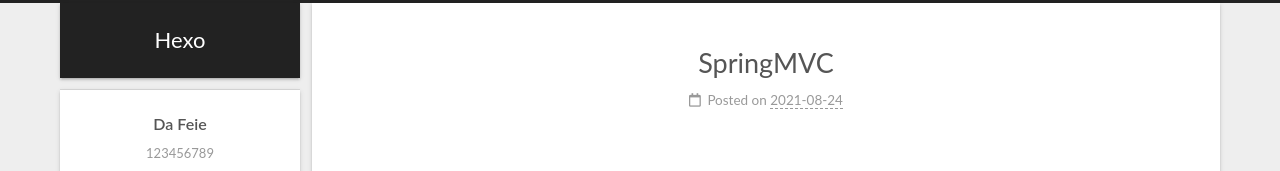
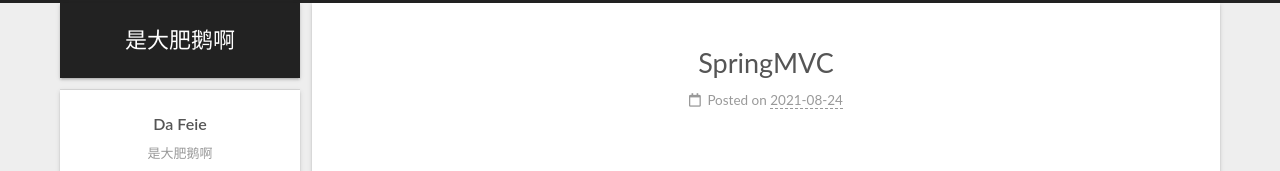
Before and after one commit to 1559629619/1559629619.github.io, a plain HTML site: page index.html in a window 1280 px wide. Shown: the top 171 px of the page. Drawn offline with nearby package versions, Linux system fonts and the light colour scheme.

Commit message:
Site updated: 2021-08-24 21:17:20

```diff
--- a/index.html
+++ b/index.html
@@ -20,12 +20,12 @@
   <link rel="stylesheet" href="https://cdn.jsdelivr.net/npm/animate.css@3.1.1/animate.min.css" integrity="sha256-PR7ttpcvz8qrF57fur/yAx1qXMFJeJFiA6pSzWi0OIE=" crossorigin="anonymous">
 
 <script class="next-config" data-name="main" type="application/json">{"hostname":"example.com","root":"/","images":"/images","scheme":"Gemini","version":"8.7.0","exturl":false,"sidebar":{"position":"left","display":"post","padding":18,"offset":12},"copycode":false,"bookmark":{"enable":false,"color":"#222","save":"auto"},"fancybox":false,"mediumzoom":false,"lazyload":false,"pangu":false,"comments":{"style":"tabs","active":null,"storage":true,"lazyload":false,"nav":null},"motion":{"enable":true,"async":false,"transition":{"post_block":"fadeIn","post_header":"fadeInDown","post_body":"fadeInDown","coll_header":"fadeInLeft","sidebar":"fadeInUp"}},"prism":false,"i18n":{"placeholder":"Searching...","empty":"We didn't find any results for the search: ${query}","hits_time":"${hits} results found in ${time} ms","hits":"${hits} results found"}}</script><script src="/js/config.js"></script>
-<meta name="description" content="123456789">
+<meta name="description" content="是大肥鹅啊">
 <meta property="og:type" content="website">
-<meta property="og:title" content="Hexo">
+<meta property="og:title" content="是大肥鹅啊">
 <meta property="og:url" content="http://example.com/index.html">
-<meta property="og:site_name" content="Hexo">
-<meta property="og:description" content="123456789">
+<meta property="og:site_name" content="是大肥鹅啊">
+<meta property="og:description" content="是大肥鹅啊">
 <meta property="og:locale" content="en_US">
 <meta property="article:author" content="Da Feie">
 <meta name="twitter:card" content="summary">
@@ -38,7 +38,7 @@
 <script class="next-config" data-name="page" type="application/json">{"sidebar":"","isHome":true,"isPost":false,"lang":"en","comments":"","permalink":"","path":"index.html","title":""}</script>
 
 <script class="next-config" data-name="calendar" type="application/json">""</script>
-<title>Hexo</title>
+<title>是大肥鹅啊</title>
 
 
 
@@ -64,7 +64,7 @@
 
     <a href="/" class="brand" rel="start">
       <i class="logo-line"></i>
-      <h1 class="site-title">Hexo</h1>
+      <h1 class="site-title">是大肥鹅啊</h1>
       <i class="logo-line"></i>
     </a>
   </div>
@@ -112,7 +112,7 @@
           <div class="site-overview">
             <div class="site-author site-overview-item animated" itemprop="author" itemscope itemtype="http://schema.org/Person">
   <p class="site-author-name" itemprop="name">Da Feie</p>
-  <div class="site-description" itemprop="description">123456789</div>
+  <div class="site-description" itemprop="description">是大肥鹅啊</div>
 </div>
 <div class="site-state-wrap site-overview-item animated">
   <nav class="site-state">
@@ -163,11 +163,11 @@
     <span hidden itemprop="author" itemscope itemtype="http://schema.org/Person">
       <meta itemprop="image" content="/images/avatar.gif">
       <meta itemprop="name" content="Da Feie">
-      <meta itemprop="description" content="123456789">
+      <meta itemprop="description" content="是大肥鹅啊">
     </span>
 
     <span hidden itemprop="publisher" itemscope itemtype="http://schema.org/Organization">
-      <meta itemprop="name" content="Hexo">
+      <meta itemprop="name" content="是大肥鹅啊">
     </span>
       <header class="post-header">
         <h2 class="post-title" itemprop="name headline">
```
Also changed, not shown: 2021/08/24/springmvc/index.html (+6 -6 lines), archives/2021/08/index.html (+7 -7 lines), archives/2021/index.html (+7 -7 lines), archives/index.html (+7 -7 lines).
